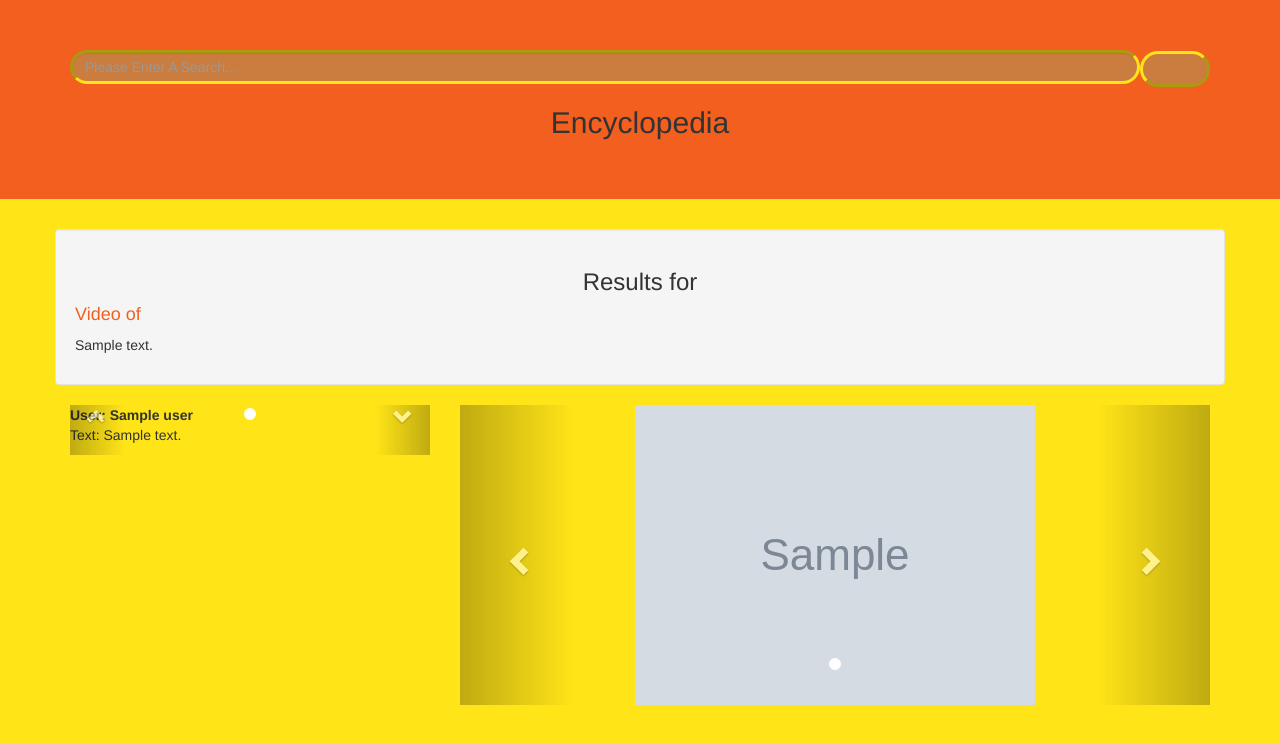
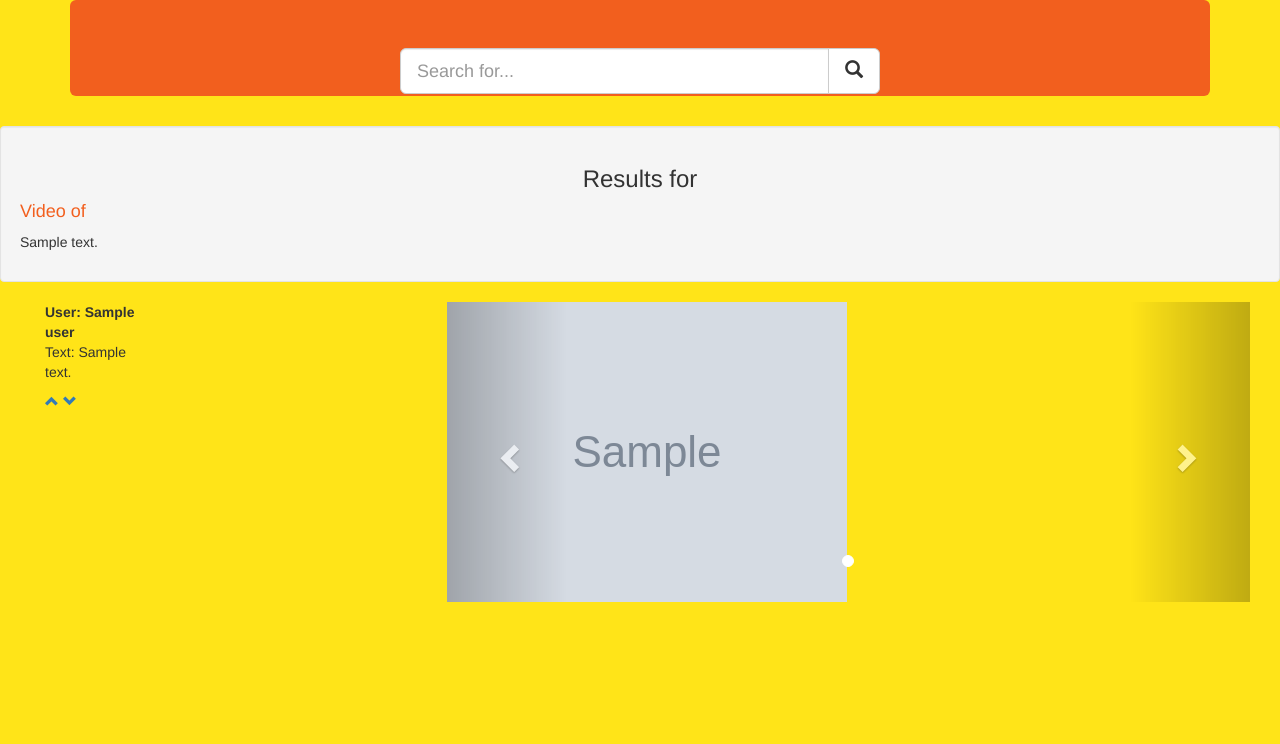
Before and after one commit to TimmyMill/Single_Page_Hydra, a Flask app: template single_page_hydra/templates/search_results.html in a window 1280 px wide. Shown: the top 744 px of the page. Run offline with Flask 2, Linux system fonts and the light colour scheme; the template is opened without the code that fills it: most values are stand-ins (such as "Sample title", 1, 10 or a date in 2020); grey boxes marked "Sample" are stand-in pictures; parts of the project's set-up code (start-up, migrations or seed data) failed here and were passed over; some libraries are stand-ins or nearby versions.

Commit message:
Reformatted Jumbotron. Changed the input form and search button layout. Need to reformat column spacing and sizing for twitter & pixabay columns.

```diff
--- a/single_page_hydra/static/css/main.css
+++ b/single_page_hydra/static/css/main.css
@@ -38,37 +38,52 @@ img.result_image{
 ::-webkit-input-placeholder { /* Chrome/Opera/Safari */
   color: #DE8E13;
 }
+
 ::-moz-placeholder { /* Firefox 19+ */
   color: #DE8E13;
 }
+
 :-ms-input-placeholder { /* IE 10+ */
   color: #DE8E13;
 }
+
 :-moz-placeholder { /* Firefox 18- */
   color: #DE8E13;
 }
+
 #search_button{
     border: outset;
     border-radius: 20px;
 }
+
 #jumbo_search{
     background-color: #CB7C3F;
     border-radius: 20px;
     border: inset #FFE418;
     color: #FFE418;
 }
+
 :focus{
     color: #FFE418;
     border-radius: 20px;
     outline: none;
 
 }
+
 #jumbo{
     background: #F25F1E;
 }
+
 body{
     background-color: #FFE418
 }
+
+.center-block {
+    display: block;
+    margin-left: auto;
+    margin-right: auto;
+}
+
 button#search_button {
     border-color: #FFE418;
     background-color: #CB7C3F; /*same as jumbo-search*/
@@ -77,70 +92,6 @@ button#search_button {
     text-align: center;
 }
 
-
-/*.slide {*/
-    /*margin: 10px 0;*/
-    /*width: 250px;*/
-    /*height: 250px;*/
-    /*position: relative;*/
-    /*overflow: hidden;*/
-/*}*/
-
-/*.slide li {*/
-    /*display: none;*/
-    /*position: absolute;*/
-    /*top: 0;*/
-    /*left: 0;*/
-/*}*/
-
-.carousel-inner > .item > img,
-.carousel-inner > .item > a > img {
-    /*height: 500px;*/
-    /*width: 70%;*/
-    margin: auto;
+text#tweets {
+    text-align: center;
 }
-
-/* Vertical Carousel code -
-    created by: bootstraptor, http://www.bootply.com/63148 */
-
-.vertical .carousel-inner {
-    display: block;
-    margin: auto;
-}
-
-.carousel.vertical .item {
-  -webkit-transition: 0.6s ease-in-out top;
-     -moz-transition: 0.6s ease-in-out top;
-      -ms-transition: 0.6s ease-in-out top;
-       -o-transition: 0.6s ease-in-out top;
-          transition: 0.6s ease-in-out top;
-}
-
-.carousel.vertical .active {
-  top: 0;
-}
-
-.carousel.vertical .next {
-  top: 400px;
-}
-
-.carousel.vertical .prev {
-  top: -400px;
-}
-
-.carousel.vertical .next.left,
-.carousel.vertical .prev.right {
-  top: 0;
-}
-
-.carousel.vertical .active.left {
-  top: -400px;
-}
-
-.carousel.vertical .active.right {
-  top: 400px;
-}
-
-.carousel.vertical .item {
-    left: 0;
-}
--- a/single_page_hydra/templates/search_results.html
+++ b/single_page_hydra/templates/search_results.html
@@ -7,32 +7,53 @@
   <!-- Bootstrap -->
   <link rel="stylesheet" href="https://maxcdn.bootstrapcdn.com/bootstrap/3.3.7/css/bootstrap.min.css">
   <link rel="stylesheet" href="../static/css/main.css">
+  <link rel="stylesheet" href="../static/css/custom_carousel.css">
 </head>
 
 <body>
 <!-- jQuery (necessary for Bootstrap's JavaScript plugins) -->
 <script src="https://ajax.googleapis.com/ajax/libs/jquery/3.1.1/jquery.min.js"></script>
-<div class="jumbotron jumbotron-fluid not_main text-center" id="jumbo">
-    <div class="container">
-    <form class="search-form" role="form">
-        <div class="input-group">
-            <form action="{{ url_for('search') }}" method="post">
-                <input type="text" class="form-control" name="search_query" placeholder="Please Enter A Search..."
-                       id="jumbo_search">
-                <span class="input-group-btn">
-                    <button class="glyphicon glyphicon-search" type="submit" id="search_button"></button>
-                </span>
-            </form>
-        </div>
-    </form>
-    <h2>Encyclopedia</h2>
-    </div>
-</div>
-
-
 <div class="container">
   <div class="row">
-        <div class="col-12-lg well">
+    <div class="col-sm-12">
+      <div class="jumbotron text-center" id="jumbo">
+        <form action="{{ url_for('search') }}" method="post">
+          <div class="col-md-6 col-md-offset-3">
+            <div class="input-group input-group-lg">
+              <input type="text" class="form-control" placeholder="Search for...">
+              <span class="input-group-btn">
+                      <button class="btn btn-default" type="submit"><i
+                          class="glyphicon glyphicon-search"></i></button>
+              </span>
+            </div><!-- end input-group -->
+          </div><!-- end column -->
+        </form>
+      </div><!-- end jumbotron -->
+    </div><!-- end column -->
+  </div><!-- end row -->
+</div><!-- end container -->
+
+{#<div class="jumbotron center-block" id="jumbo">#}
+{#  <div class="container">#}
+{#    <div class="col-sm-12" role="form">#}
+{#      <div class="input-group">#}
+{#        <form action="{{ url_for('search') }}" method="post">#}
+{#          <input class="form-control input-lg" type="text" name="search_query"#}
+{#                 placeholder="Please Enter A Search..."#}
+{#                 id="jumbo_search">#}
+{#          <span class="input-group-btn">#}
+{#                    <button class="glyphicon glyphicon-search" type="submit" id="search_button"></button>#}
+{#                </span>#}
+{#        </form>#}
+{#      </div>#}
+{#    </div>#}
+{#    <h2>Encyclopedia</h2>#}
+{#  </div>#}
+{#</div>#}
+
+<div class="container-fluid">
+  <div class="row">
+    <div class="col-12-sm well">
       <h3 class="search_title">Results for {{ search }}</h3>
       <h4><a class='wiki_link' href="{{ results['wikipedia']['link'] }}">{{ search }}</a></h4>
       {%- if results['pixabay']['video'] %}
@@ -42,63 +63,54 @@
       {%- endif %}
       <p>{{ results['wikipedia']['summary'] }}</p>
     </div>
-    </div>
+  </div><!--END ROW-->
 
-    <div class="row">
-        <!-- THIS DIV IS THE TWITTER CAROUSEL -->
-        <div class="col-md-4">
+  <div class="row-fluid">
+    <!-- MAIN TWITTER CAROUSEL -->
+    <div class="col-sm-4" id="slider">
+
       {%- if results['Twitter']|length > 0 %}
-                <div id="twitter-carousel" class="carousel slide vertical" data-ride="carousel">
-                    <!-- Indicators -->
-                    <ol class="carousel-indicators">
-                        {% set slide_count=0 %}
-                        {%- for tweet in results['Twitter'] %}
-                            {% if slide_count==0 %}
-                                <li data-target="#twitter-carousel" data-slide-to="{{ loop.index }}" class="active"></li>
-                                {% set slide_count=slide_count + 1 %}
-                            {% else %}
-                                <li data-target="#twitter-carousel" data-slide-to="{{ loop.index }}"></li>
-                            {% endif %}
-                        {% endfor %}
-                    </ol>
-
-                    <!-- Wrapper for Slides -->
+        <div class="col-sm-4" id="twitter-box">
+          <!-- Twitter Carousel -->
+          <div id="tweetCarousel" class="carousel slide vertical">
+            <!-- Wrapper for Tweets -->
             <div class="carousel-inner" role="listbox">
               {% set tweet_count = 0 %}
               {%- for tweet in results['Twitter'] %}
+
                 {% if tweet_count == 0 %}
-                                <div class="active item">
+                  <div class="active item" id="tweets">
                     <strong>User: {{ results['Twitter'][loop.index - 1]['User'] }}</strong>
                     <p>Text: {{ results['Twitter'][loop.index - 1]['Text'] }}</p>
                     {% set tweet_count = tweet_count + 1 %}
                   </div>
+
                 {% else %}
-                                <div class="item">
+                  <div class="item" id="tweets">
                     <strong>User: {{ results['Twitter'][loop.index - 1]['User'] }}</strong>
                     <p>Text: {{ results['Twitter'][loop.index - 1]['Text'] }}</p>
                     {% set tweet_count = tweet_count + 1 %}
                   </div>
+
                 {% endif %}
               {% endfor %}
-                    </div>
+            </div><!--/Wrapper for Tweets-->
 
             <!-- Nav Controls -->
-                    <a class="carousel-control left" href="#twitter-carousel" role="button" data-slide="prev">
-                        <span class="glyphicon glyphicon-chevron-up" aria-hidden="true"
-                              style="top: 0; margin-left: auto; margin-right: auto " ></span>
-                        <span class="sr-only">Previous</span>
-                    </a>
-                    <a class="carousel-control right" href="#twitter-carousel" role="button" data-slide="next">
-                        <span class="glyphicon glyphicon-chevron-down" aria-hidden="true"
-                        style="bottom: 0; margin-left: auto; margin-right: auto "></span>
-                        <span class="sr-only">Next</span>
-                    </a>
-                </div>
+            <a class="carousel vertical prev" href="#tweetCarousel" data-slide="prev">
+              <span class="glyphicon glyphicon-chevron-up" aria-hidden="true"></span>
+              <span class="sr-only">Previous</span></a>
+            <a class="carousel vertical next" href="#tweetCarousel" data-slide="next">
+              <span class="glyphicon glyphicon-chevron-down" aria-hidden="true"></span>
+              <span class="sr-only">Next</span></a>
+          </div><!--/Twitter Carousel-->
+
+        </div><!--/Twitter Box-->
       {%- endif %}
-        </div>
+    </div><!--/Slider-->
 
-        <!-- THIS DIV IS THE IMAGE CAROUSEL -->
-        <div class="col-md-8">
+    <!-- IMAGE CAROUSEL -->
+    <div class="col-sm-8">
       {%- if results['pixabay']['images']|length > 0 %}
         <div id="image-carousel" class="carousel slide" data-ride="carousel">
           <!-- Indicators -->
@@ -114,7 +126,7 @@
             {% endfor %}
           </ol>
 
-                    <!-- Wrapper for Slides -->
+          <!--Wrapper for Slides-->
           <div class="carousel-inner" role="listbox">
             {% set count2 = 0 %}
             {%- for image_url in results['pixabay']['images'] %}
@@ -134,7 +146,7 @@
             {% endfor %}
           </div>
 
-                    <!-- Controls -->
+          <!--Controls-->
           <a class="left carousel-control" href="#image-carousel" role="button" data-slide="prev">
             <span class="glyphicon glyphicon-chevron-left" aria-hidden="true"></span>
             <span class="sr-only">Previous</span>
@@ -148,14 +160,37 @@
         <h3>NO IMAGES WERE FOUND</h3>
       {%- endif %}
 
-        </div>
-        <!-- HERE ENDS THE IMAGE CAROUSEL -->
+    </div><!--END IMAGE CAROUSEL-->
+  </div><!--END ROW-->
+</div><!--END CONTAINER-->
 
-    </div>
-
-</div>
 <script>
   $(document).load()
+</script>
+<script type="application/javascript">
+  $('#tweetCarousel' +
+      '').carousel({
+    interval: 4000
+  });
+
+  // handles the carousel thumbnails
+  $('[id^=carousel-selector-]').click(function () {
+    var id_selector = $(this).attr("id");
+    var id = id_selector.substr(id_selector.length - 1);
+    id = parseInt(id);
+    $('#tweetCarousel' +
+        '').carousel(id);
+    $('[id^=carousel-selector-]').removeClass('selected');
+    $(this).addClass('selected');
+  });
+
+  // when the carousel slides, auto update
+  $('#tweetCarousel').on('slid', function (e) {
+    var id = $('.item.active').data('slide-number');
+    id = parseInt(id);
+    $('[id^=carousel-selector-]').removeClass('selected');
+    $('[id=carousel-selector-' + id + ']').addClass('selected');
+  });
 </script>
 </body>
 </html>
```
Also changed, not shown: single_page_hydra/templates/index.html (+30 -9 lines). Lines whose indentation alone changed are shown as unchanged.
